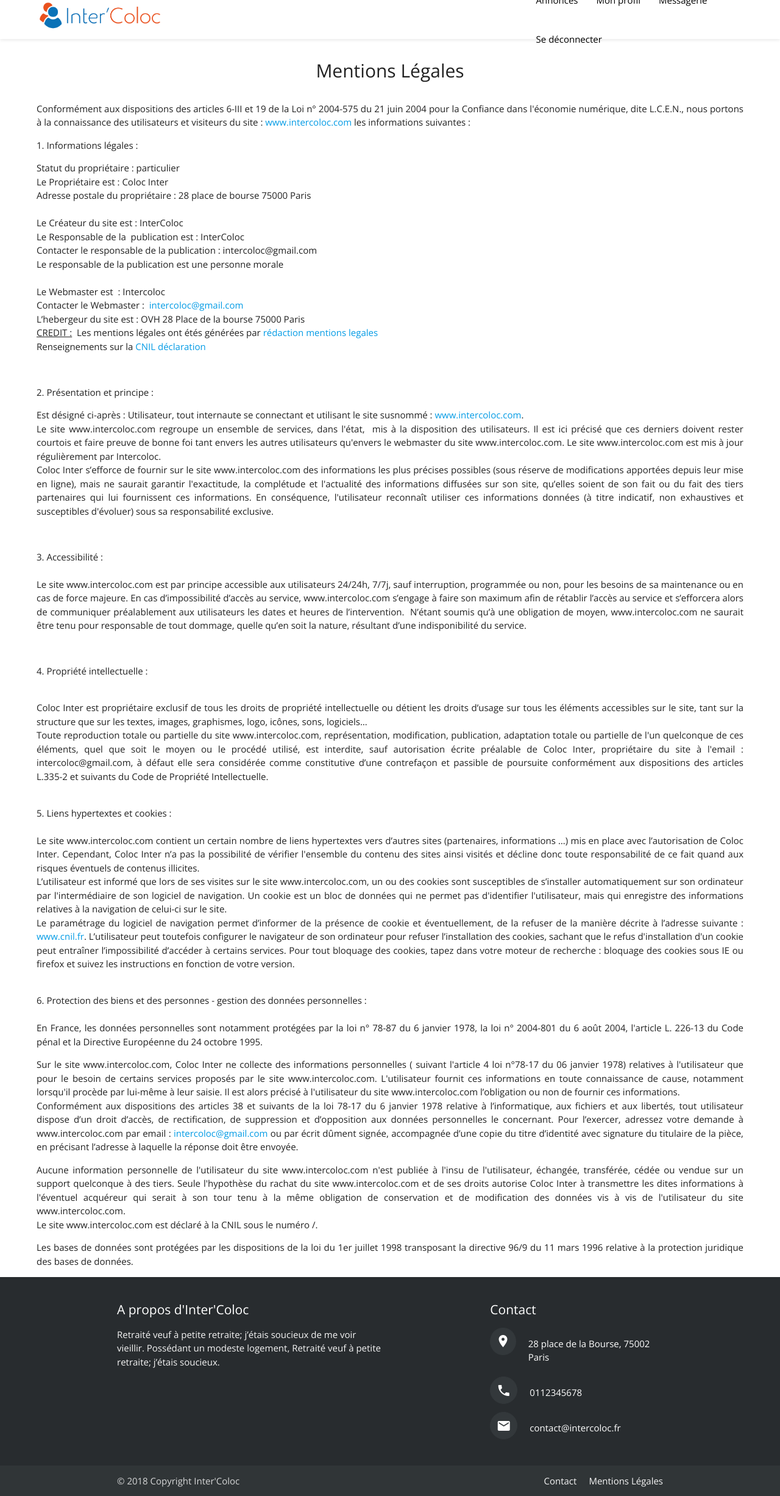
After one commit to Pauline78/intercoloc, a PHP site: page /mentions_legales.php in a window 1280 px wide. The commit adds this page. Shown: the whole page at 61% size. Run offline with PHP 8.4, Linux system fonts and the light colour scheme; the visitor is signed in with stand-in values (Sample User, id 1); some libraries are stand-ins or nearby versions.

Commit message:
Changement récent

```diff
--- a/includes/inscription.inc.php
+++ b/includes/inscription.inc.php
@@ -20,6 +20,7 @@ if(isset($_POST['suivant']) && !empty($_POST['email'])  && !empty($_POST['nom'])
         $insert->bindValue(':newsletter', $_POST['newsletter'], PDO::PARAM_BOOL);
         // 4 j'execute ma requete
         $insert->execute();
+        var_dump($insert);
     } else {
         $msg = '<p class="alert alert-danger">Il faut au moins une lettre pour les 2 champs</p>';
     }
--- a/includes/nav_co.php
+++ b/includes/nav_co.php
@@ -6,13 +6,31 @@
  * Time: 14:45
  */
 ?>
-<nav class="white nav-co" xmlns="http://www.w3.org/1999/html">
-    <div id="recherches" class="nav-wrapper row flex flex-a">
-        <a href="index-co.php" class="brand-logo"><img class="width-30" src="images/logo.png"></a>
+
+<?php
+if($_SESSION['user']){
+    echo '<nav class="white nav-co">
+    <div class="nav-wrapper row flex flex-a">
+        <a href="index-co.php" class="brand-logo"><img class="width-40" src="images/logo.png"></a>
         <ul id="nav-mobile" class="right hide-on-med-and-down col s4">
             <li><a href="liste_annonces.php">Annonces</a></li>
             <li><a href="profil.php">Mon profil</a></li>
             <li><a href="messagerie.php">Messagerie</a></li>
+            <li><a href="logout.php">Se déconnecter</a></li>
         </ul>
     </div>
-</nav>
+</nav>';
+} else {
+    echo '<nav class="white nav-co">
+    <div class="nav-wrapper row flex flex-a">
+        <a href="index-co.php" class="brand-logo"><img class="width-40" src="images/logo.png"></a>
+        <ul id="nav-mobile" class="right hide-on-med-and-down col s4">
+            <li><a href="liste_annonces.php">Annonces</a></li>
+            <li><a href="profil.php">Mon profil</a></li>
+            <li><a href="admin/gestion_clients.php">BackOffice</a></li>
+            <li><a href="logout.php">Se déconnecter</a></li>
+        </ul>
+    </div>
+</nav>';
+}
+?>
--- /dev/null
+++ b/mentions_legales.php
@@ -0,0 +1,75 @@
+<?php
+require_once('includes/init.inc.php');
+$title = 'Mentions Légales';
+require_once('includes/haut.inc.php');
+require_once('includes/nav_co.php');
+?>
+<main>
+    <h1 class="center-align">Mentions Légales</h1>
+
+    <p style="text-align:justify">Conformément aux dispositions des articles 6-III et 19 de la Loi n° 2004-575 du 21 juin 2004 pour la Confiance dans l'économie numérique, dite L.C.E.N., nous portons à la connaissance des utilisateurs et visiteurs du site : <a href="http://www.intercoloc.com" target="_blank">www.intercoloc.com</a> les informations suivantes :</p>
+
+    <p style="text-align:justify"><strong>1. Informations légales :</strong></p>
+
+    <p style="text-align:justify">Statut du propriétaire : <strong>particulier</strong><br />
+        Le Propriétaire est : <strong>Coloc Inter</strong><br />
+        Adresse postale du propriétaire : <strong>28 place de bourse 75000 Paris</strong><br />
+         <br />
+        Le Créateur du site est : <strong>InterColoc</strong><br />
+        Le Responsable de la  publication est : <strong>InterColoc</strong><br />
+        Contacter le responsable de la publication : <strong>intercoloc@gmail.com</strong><br />
+        Le responsable de la publication est une<strong> personne morale</strong><br />
+        <br />
+        Le Webmaster est  : <strong>Intercoloc</strong><br />
+        Contacter le Webmaster :  <strong><a href="mailto:intercoloc@gmail.com?subject=Contact a partir des mentions lÃ©gales via le site www.intercoloc.com">intercoloc@gmail.com</a></strong><br />
+        L’hebergeur du site est : <strong>OVH 28 Place de la bourse 75000 Paris</strong><br />
+        <strong><u>CREDIT :</u> </strong> Les mentions légales ont étés générées par<strong> <a href="https://www.generer-mentions-legales.com/generateur-mentions-legales.html" target="_blank">rédaction mentions legales</a></strong><br />
+        Renseignements sur la <a href="https://editioneo.com/formalites/declaration-cnil" target="_blank">CNIL déclaration</a></p>
+
+    <p style="text-align:justify"> </p>
+
+    <p style="text-align:justify"><strong>2. Présentation et principe :</strong></p>
+
+    <p style="text-align:justify">Est désigné ci-après : <strong>Utilisateur</strong>, tout internaute se connectant et utilisant le site susnommé : <a href="http://www.intercoloc.com" target="_blank">www.intercoloc.com</a>.<br />
+        Le site <strong>www.intercoloc.com</strong><strong> </strong>regroupe un ensemble de services, dans l'état,  mis à la disposition des utilisateurs. Il est ici précisé que ces derniers doivent rester courtois et faire preuve de bonne foi tant envers les autres utilisateurs qu'envers le webmaster du site www.intercoloc.com. Le site www.intercoloc.com est mis à jour régulièrement par Intercoloc.<br />
+        Coloc Inter s’efforce de fournir sur le site www.intercoloc.com des informations les plus précises possibles (sous réserve de modifications apportées depuis leur mise en ligne), mais ne saurait garantir l'exactitude, la complétude et l'actualité des informations diffusées sur son site, qu’elles soient de son fait ou du fait des tiers partenaires qui lui fournissent ces informations. En conséquence, l'utilisateur reconnaît utiliser ces informations données (à titre indicatif, non exhaustives et susceptibles d'évoluer) sous sa responsabilité exclusive.</p>
+
+    <p style="text-align:justify"> </p>
+
+    <p style="text-align:justify"><strong>3. Accessibilité :</strong><br />
+        <br />
+        Le site www.intercoloc.com est par principe accessible aux utilisateurs 24/24h, 7/7j, sauf interruption, programmée ou non, pour les besoins de sa maintenance ou en cas de force majeure. En cas d’impossibilité d’accès au service, www.intercoloc.com s’engage à faire son maximum afin de rétablir l’accès au service et s’efforcera alors de communiquer préalablement aux utilisateurs les dates et heures de l’intervention.  N’étant soumis qu’à une obligation de moyen, www.intercoloc.com ne saurait être tenu pour responsable de tout dommage, quelle qu’en soit la nature, résultant d’une indisponibilité du service.</p>
+
+    <p style="text-align:justify"> </p>
+
+    <p style="text-align:justify"><strong>4. Propriété intellectuelle :</strong></p>
+
+    <p style="text-align:justify"><br />
+        Coloc Inter est propriétaire exclusif de tous les droits de propriété intellectuelle ou détient les droits d’usage sur tous les éléments accessibles sur le site, tant sur la structure que sur les textes, images, graphismes, logo, icônes, sons, logiciels…<br />
+        Toute reproduction totale ou partielle du site www.intercoloc.com, représentation, modification, publication, adaptation totale ou partielle de l'un quelconque de ces éléments, quel que soit le moyen ou le procédé utilisé, est interdite, sauf autorisation écrite préalable de Coloc Inter, propriétaire du site à l'email : intercoloc@gmail.com, à défaut elle sera considérée comme constitutive d’une contrefaçon et passible de poursuite conformément aux dispositions des articles L.335-2 et suivants du Code de Propriété Intellectuelle.</p>
+
+    <p style="text-align:justify"><br />
+        <strong>5. Liens hypertextes et cookies :</strong><br />
+        <br />
+        Le site www.intercoloc.com contient un certain nombre de liens hypertextes vers d’autres sites (partenaires, informations …) mis en place avec l’autorisation de Coloc Inter. Cependant, Coloc Inter n’a pas la possibilité de vérifier l'ensemble du contenu des sites ainsi visités et décline donc toute responsabilité de ce fait quand aux risques éventuels de contenus illicites.<br />
+        L’utilisateur est informé que lors de ses visites sur le site www.intercoloc.com, un ou des cookies sont susceptibles de s’installer automatiquement sur son ordinateur par l'intermédiaire de son logiciel de navigation. Un cookie est un bloc de données qui ne permet pas d'identifier l'utilisateur, mais qui enregistre des informations relatives à la navigation de celui-ci sur le site. <br />
+        Le paramétrage du logiciel de navigation permet d’informer de la présence de cookie et éventuellement, de la refuser de la manière décrite à l’adresse suivante : <a href="http://www.cnil.fr">www.cnil.fr</a>. L’utilisateur peut toutefois configurer le navigateur de son ordinateur pour refuser l’installation des cookies, sachant que le refus d'installation d'un cookie peut entraîner l’impossibilité d’accéder à certains services. Pour tout bloquage des cookies, tapez dans votre moteur de recherche : bloquage des cookies sous IE ou firefox et suivez les instructions en fonction de votre version.</p>
+
+    <p style="text-align:justify"><br />
+        <strong>6. Protection des biens et des personnes - gestion des données personnelles :</strong><br />
+        <br />
+        En France, les données personnelles sont notamment protégées par la loi n° 78-87 du 6 janvier 1978, la loi n° 2004-801 du 6 août 2004, l'article L. 226-13 du Code pénal et la Directive Européenne du 24 octobre 1995.</p>
+
+    <p style="text-align:justify">Sur le site www.intercoloc.com, Coloc Inter ne collecte des informations personnelles ( suivant l'article 4 loi n°78-17 du 06 janvier 1978) relatives à l'utilisateur que pour le besoin de certains services proposés par le site www.intercoloc.com. L'utilisateur fournit ces informations en toute connaissance de cause, notamment lorsqu'il procède par lui-même à leur saisie. Il est alors précisé à l'utilisateur du site www.intercoloc.com l’obligation ou non de fournir ces informations.<br />
+        Conformément aux dispositions des articles 38 et suivants de la loi 78-17 du 6 janvier 1978 relative à l’informatique, aux fichiers et aux libertés, tout utilisateur dispose d’un droit d’accès, de rectification, de suppression et d’opposition aux données personnelles le concernant. Pour l’exercer, adressez votre demande à www.intercoloc.com par email : <strong><a href="mailto:intercoloc@gmail.com?subject=Contact ï¿½ partir des mentions lï¿½gales via le site www.intercoloc.com">intercoloc@gmail.com</a></strong> ou par écrit dûment signée, accompagnée d’une copie du titre d’identité avec signature du titulaire de la pièce, en précisant l’adresse à laquelle la réponse doit être envoyée.</p>
+
+    <p style="text-align:justify">Aucune information personnelle de l'utilisateur du site www.intercoloc.com n'est publiée à l'insu de l'utilisateur, échangée, transférée, cédée ou vendue sur un support quelconque à des tiers. Seule l'hypothèse du rachat du site www.intercoloc.com et de ses droits autorise Coloc Inter à transmettre les dites informations à l'éventuel acquéreur qui serait à son tour tenu à la même obligation de conservation et de modification des données vis à vis de l'utilisateur du site www.intercoloc.com.<br />
+        Le site www.intercoloc.com est déclaré à la CNIL sous le numéro /.</p>
+
+    <p style="text-align:justify">Les bases de données sont protégées par les dispositions de la loi du 1er juillet 1998 transposant la directive 96/9 du 11 mars 1996 relative à la protection juridique des bases de données.</p>
+
+</main>
+
+<?php
+require_once ('includes/footer_front.php');
+require_once ('includes/bas.inc.php');
--- a/styles/style.css
+++ b/styles/style.css
@@ -197,11 +197,11 @@ background-color: #4F7995;
 */
 
 .border-radius-7 {
-border-radius: 7px;
+border-radius: 7px !important;
 }
 
 main .border-radius-10 {
-border-radius: 10px;
+border-radius: 10px !important;
 }
 
 
@@ -392,7 +392,9 @@ nav .logo {
 position: absolute;
 display: inline-block;
 padding: 0;
+
 }
+
 
 #nav-screen .nav-menu {
 display: flex;
@@ -527,6 +529,7 @@ font-size: 2rem;
 .nav-co .brand-logo {
 margin-top: 0.5rem;
 margin-left: 4rem;
+    width: 40%;
 }
 
 main {
@@ -942,3 +945,11 @@ padding-bottom: 10px;
 footer.row {
 margin-bottom: 0;
 }
+
+#btn-co.btn:hover {
+background-color: #E9511D !important;
+}
+
+#btn-co.btn a:hover {
+color: white;
+}
```
Also changed, not shown: index-co.php (+22 -2 lines), index.php (+77 -36 lines), logout.php (added, +12 -0 lines), profil.php (+67 -6 lines), inscription_clients.php (line endings or trailing spaces).
